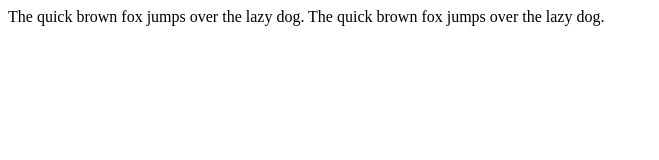
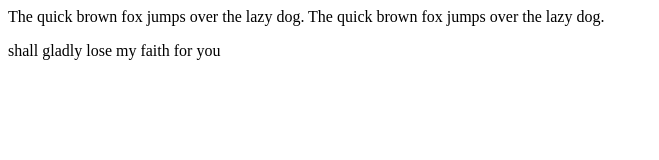
Before and after one commit to Ismail-MIah/http-practice, a plain HTML site: page index.html in a window 1280 px wide. Shown: the whole page, without its empty margins (0-659 px from the left). Drawn offline with Linux system fonts and the light colour scheme.

Commit message:
added 1 para

```diff
--- a/index.html
+++ b/index.html
@@ -9,5 +9,6 @@
   <body>
     The quick brown fox jumps over the lazy dog. The quick brown fox jumps over
     the lazy dog.
+    <p>shall gladly lose my faith for you</p>
   </body>
 </html>
```
